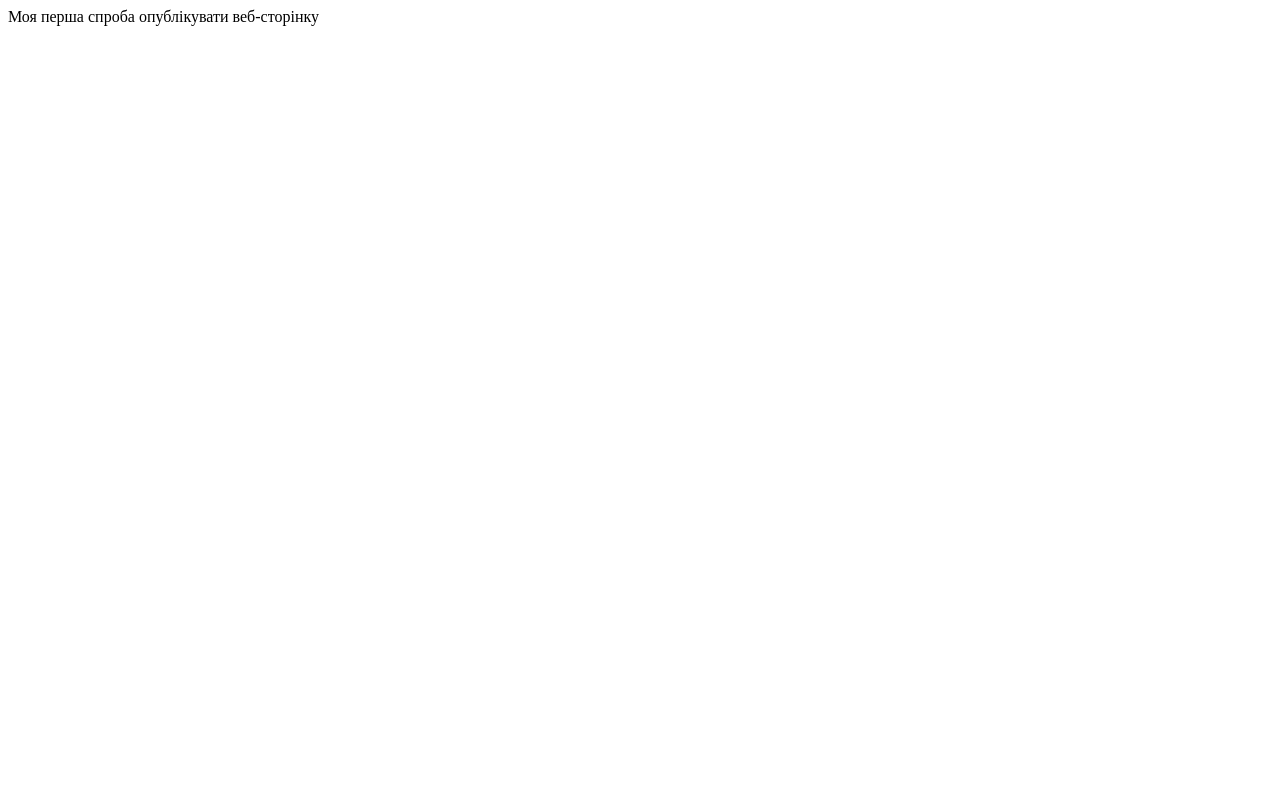
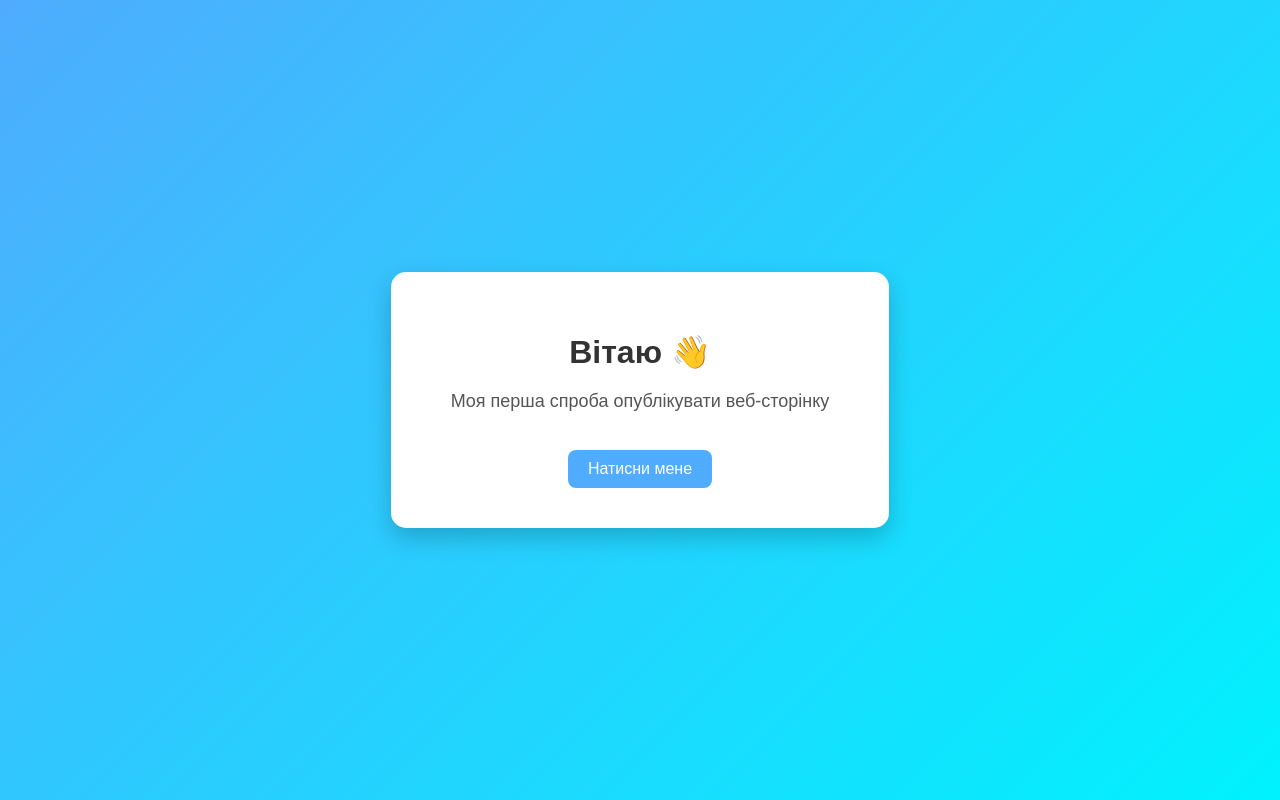
Before and after one commit to school-man4enk/temp, a plain HTML site: page index.html in a window 1280 px wide. Drawn offline with Linux system fonts and the light colour scheme.

Commit message:
Enhance index.html with styles and interactive button
Added styles and a button to enhance the webpage.

```diff
--- a/index.html
+++ b/index.html
@@ -1,8 +1,76 @@
-<html>
-  <head>
+<!DOCTYPE html>
+<html lang="uk">
+<head>
+    <meta charset="UTF-8">
+    <meta name="viewport" content="width=device-width, initial-scale=1.0">
     <title>Моя перша спроба</title>
-  </head>
-  <body>
-    <p>Моя перша спроба опублікувати веб-сторінку</p>
-  </body>
+
+    <style>
+        body {
+            margin: 0;
+            font-family: Arial, sans-serif;
+            background: linear-gradient(135deg, #4facfe, #00f2fe);
+            height: 100vh;
+            display: flex;
+            justify-content: center;
+            align-items: center;
+        }
+
+        .card {
+            background: white;
+            padding: 40px 60px;
+            border-radius: 15px;
+            box-shadow: 0 10px 25px rgba(0,0,0,0.2);
+            text-align: center;
+            animation: fadeIn 1s ease-in-out;
+        }
+
+        h1 {
+            margin-bottom: 20px;
+            color: #333;
+        }
+
+        p {
+            font-size: 18px;
+            color: #555;
+        }
+
+        @keyframes fadeIn {
+            from {
+                opacity: 0;
+                transform: translateY(20px);
+            }
+            to {
+                opacity: 1;
+                transform: translateY(0);
+            }
+        }
+
+        .btn {
+            margin-top: 20px;
+            padding: 10px 20px;
+            border: none;
+            border-radius: 8px;
+            background: #4facfe;
+            color: white;
+            font-size: 16px;
+            cursor: pointer;
+            transition: 0.3s;
+        }
+
+        .btn:hover {
+            background: #00c6ff;
+        }
+    </style>
+</head>
+
+<body>
+    <div class="card">
+        <h1>Вітаю 👋</h1>
+        <p>Моя перша спроба опублікувати веб-сторінку</p>
+        <button class="btn" onclick="alert('Ти молодець! 🚀')">
+            Натисни мене
+        </button>
+    </div>
+</body>
 </html>
```
